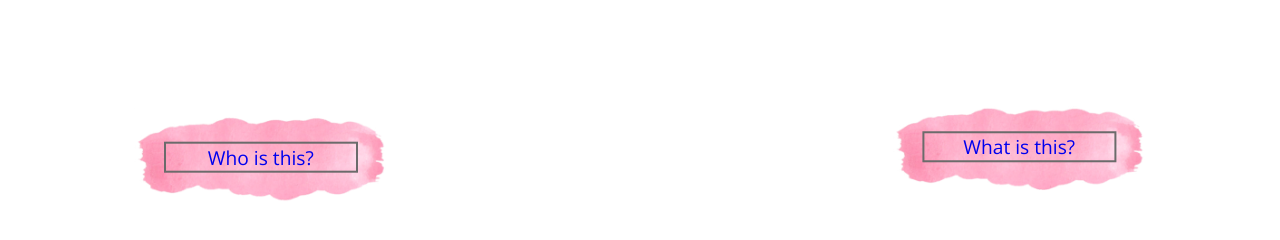
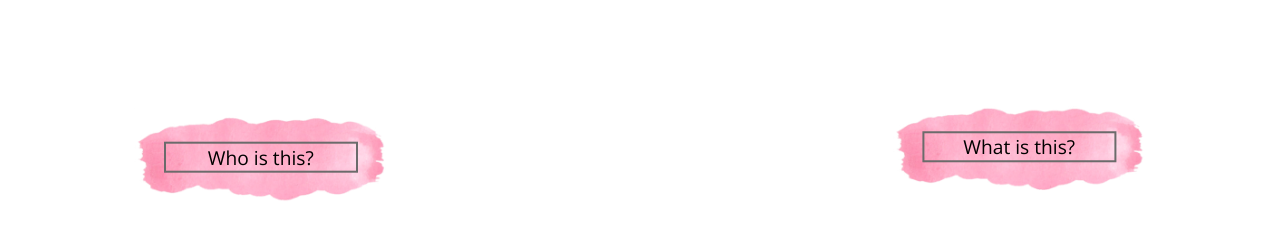
Before and after one commit to loanahoang/portfolio, a plain HTML site: page index.html in a window 1280 px wide. Shown: the part 334-574 px from the top of the page. Drawn offline with nearby package versions, Linux system fonts and the light colour scheme; a web font is replaced by a local one.

Commit message:
changing hyperlink hover color:

```diff
--- a/css/styles.css
+++ b/css/styles.css
@@ -98,14 +98,7 @@
   .photos{
    margin-left: 20%;
   }
-/*
-  .hello{
 
-    font-size: 8.5vw;
-    margin-top: 10%;
-    margin-bottom: 0;
-    text-align: center;
-} */
 .hello-container {
   position: relative;
   text-align: center;
@@ -196,3 +189,11 @@ p{
 #stroke{
   width:20%;
 }
+
+a{
+  color:black;
+}
+
+a:hover{
+  color: #623448;
+}
```
Also changed, not shown: index.html (+0 -1 lines), photos.html (+0 -5 lines), 1 other file.
